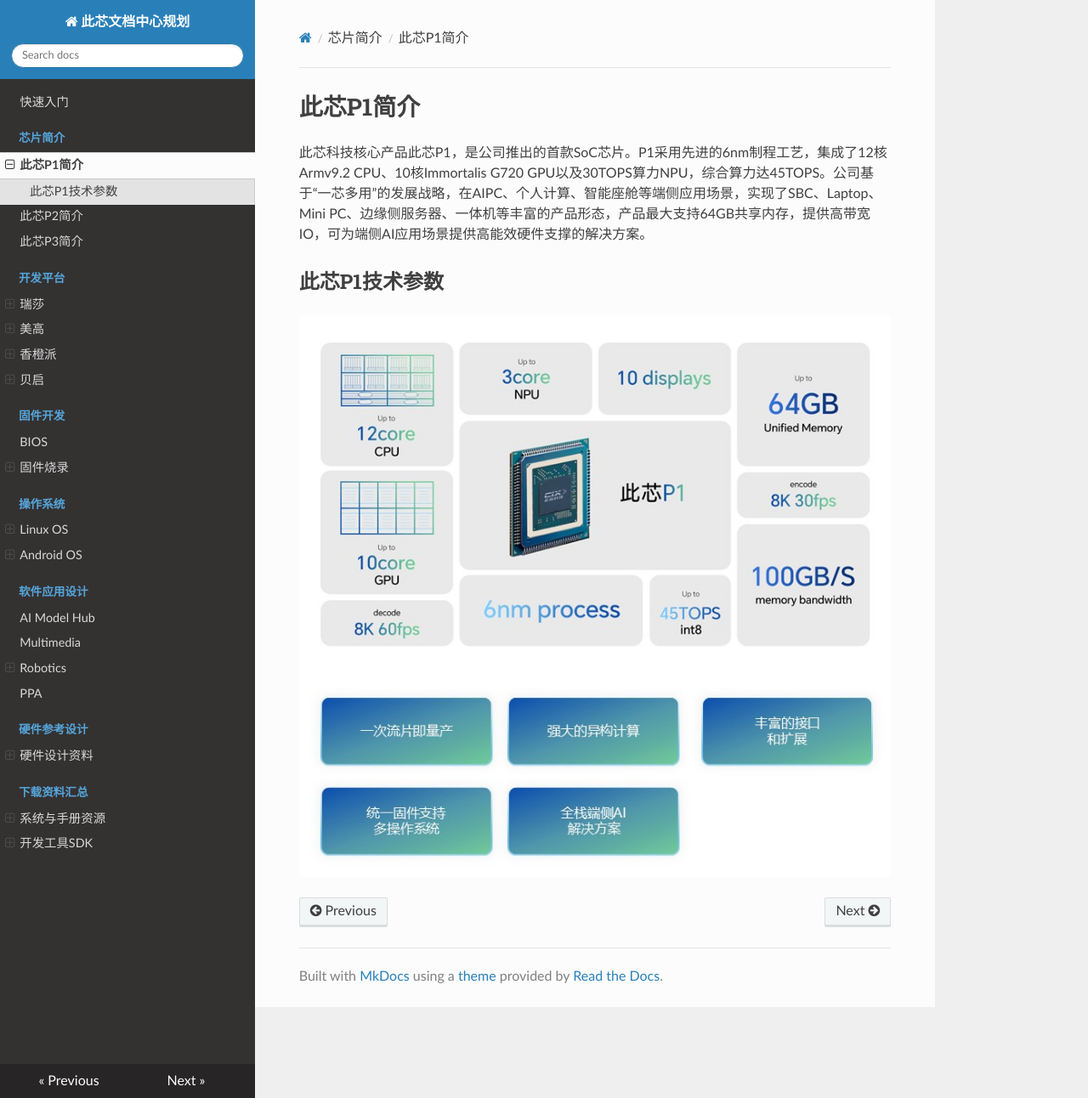
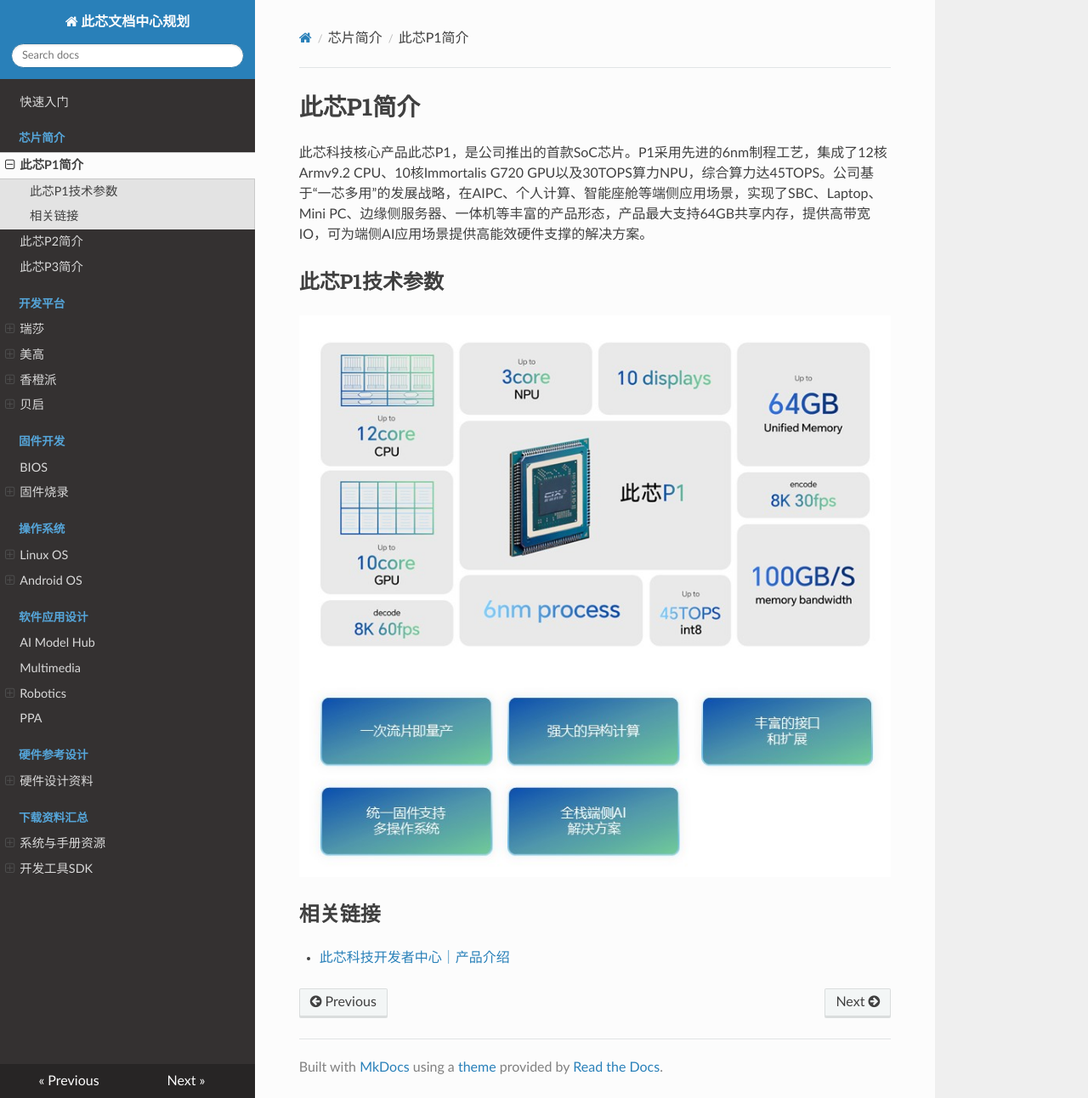
Before and after one commit to chao-luan/cix-cdc-docs, an MkDocs documentation site: the page built from docs/芯片简介/此芯P1简介.md, in a window 1280 px wide and 1292 px high. Shown: the whole window at 85% size. Built offline with MkDocs 1.6.1, drawn with Linux system fonts in a browser that asks for light colours; nearby versions of some CDN libraries.

Commit message:
Update 此芯P1简介.md

```diff
--- a/docs/芯片简介/此芯P1简介.md
+++ b/docs/芯片简介/此芯P1简介.md
@@ -5,3 +5,7 @@
 ## 此芯P1技术参数
 
 ![此芯P1技术参数](../assets/此芯P1技术参数.jpg)
+
+## 相关链接
+
+- [此芯科技开发者中心｜产品介绍](https://developer.cixtech.com/)
```
